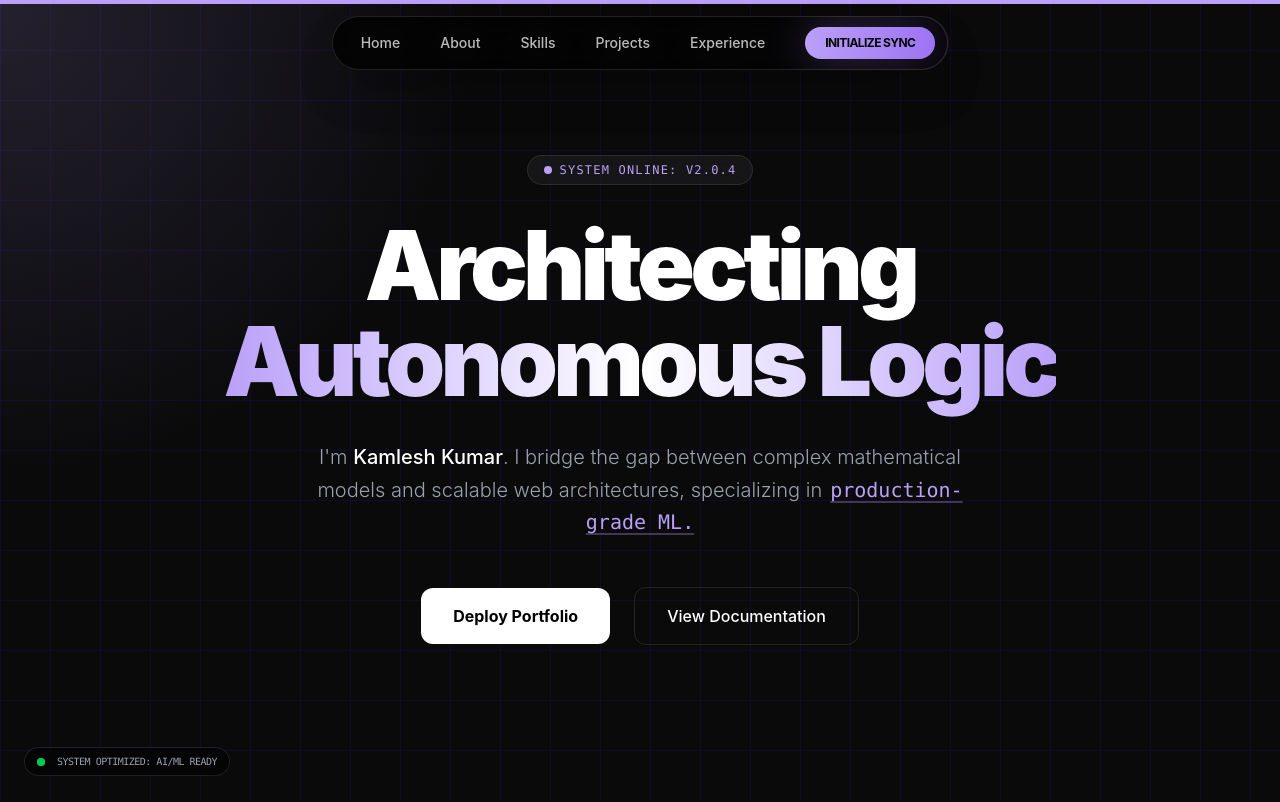
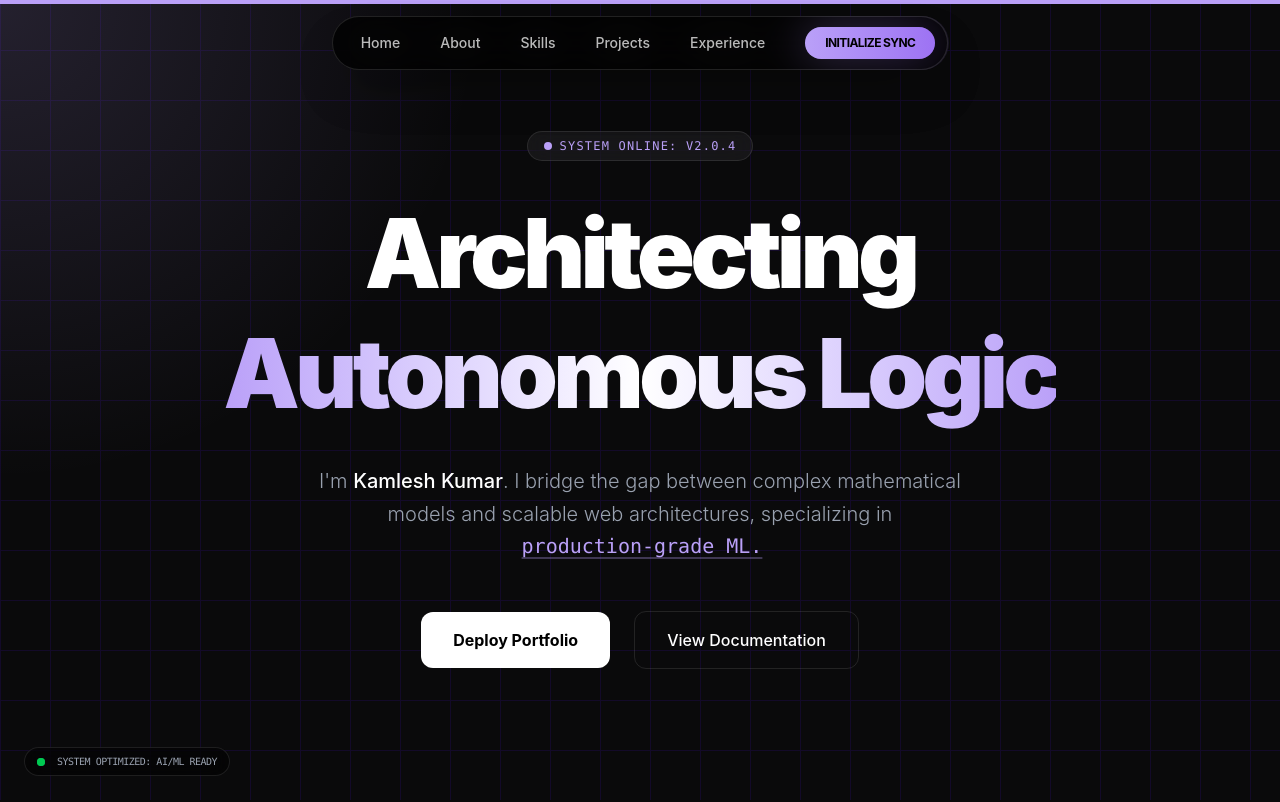
Before and after one commit to Kamlesh-Kumar-ai/kamlesh.AI-portfolio, a React (Vite) app: page / in a window 1280 px wide. Shown: the top 802 px of the page. Built offline with nearby package versions, Linux system fonts and the light colour scheme.

Commit message:
Fix content centering by making padding responsive across all sections

```diff
--- a/src/components/About.jsx
+++ b/src/components/About.jsx
@@ -9,12 +9,12 @@ const highlights = [
 
 export default function About() {
   return (
-    <section id="about" className="relative py-32 bg-[#0a0a0b] overflow-hidden">
+    <section id="about" className="relative py-20 sm:py-24 md:py-32 bg-[#0a0a0b] overflow-x-hidden">
       {/* Background AI Mesh */}
       <div className="absolute inset-0 opacity-10"
            style={{ backgroundImage: `radial-gradient(#BAA0F8 0.5px, transparent 0.5px)`, backgroundSize: '24px 24px' }} />
 
-      <div className="relative max-w-7xl mx-auto px-6">
+      <div className="relative max-w-7xl mx-auto px-4 sm:px-6">
         {/* Section Header */}
         <motion.div
           initial={{ opacity: 0, y: 20 }}
--- a/src/components/Experinence.jsx
+++ b/src/components/Experinence.jsx
@@ -31,11 +31,11 @@ const experiences = [
 
 export default function Experience() {
   return (
-    <section id="experience" className="relative py-32 bg-[#0a0a0b] overflow-hidden">
+    <section id="experience" className="relative py-20 sm:py-24 md:py-32 bg-[#0a0a0b] overflow-x-hidden">
       {/* Background Decorative Element */}
       <div className="absolute top-0 right-0 w-1/3 h-full bg-[#BAA0F8]/5 blur-[120px] -z-10" />
 
-      <div className="max-w-5xl mx-auto px-6">
+      <div className="max-w-5xl mx-auto px-4 sm:px-6">
         {/* Header */}
         <motion.div
           initial={{ opacity: 0, x: -20 }}
--- a/src/components/Footer.jsx
+++ b/src/components/Footer.jsx
@@ -5,11 +5,11 @@ export default function Footer() {
   const currentYear = new Date().getFullYear();
 
   return (
-    <footer className="relative bg-[#0a0a0b] pt-20 pb-10 border-t border-white/5 overflow-hidden">
+    <footer className="relative bg-[#0a0a0b] pt-16 sm:pt-20 pb-8 sm:pb-10 border-t border-white/5 overflow-x-hidden">
       {/* Background Decorative Element */}
       <div className="absolute top-0 left-1/2 -translate-x-1/2 w-full h-px bg-gradient-to-r from-transparent via-[#BAA0F8]/50 to-transparent opacity-30" />
 
-      <div className="max-w-7xl mx-auto px-6">
+      <div className="max-w-7xl mx-auto px-4 sm:px-6">
         <div className="grid grid-cols-1 md:grid-cols-2 lg:grid-cols-4 gap-12 mb-16">
 
           {/* Column 1: Brand & Bio */}
--- a/src/components/Hero.jsx
+++ b/src/components/Hero.jsx
@@ -23,7 +23,7 @@ export default function Hero() {
   }, []);
 
   return (
-    <section id="home" className="relative min-h-screen flex items-center justify-center overflow-hidden bg-[#0a0a0b]">
+    <section id="home" className="relative min-h-screen w-full flex items-center justify-center overflow-x-hidden bg-[#0a0a0b]">
 
       {/* 1. Dynamic Grid Background */}
       <div className="absolute inset-0 opacity-20"
@@ -41,7 +41,7 @@ export default function Hero() {
         }}
       />
 
-      <div className="relative z-10 max-w-7xl mx-auto px-6 text-center">
+      <div className="relative z-10 w-full max-w-7xl mx-auto px-4 sm:px-6 text-center">
         {/* Intro Badge with Pulse */}
         <motion.div
           initial={{ opacity: 0, scale: 0.9 }}
@@ -59,30 +59,30 @@ export default function Hero() {
         <motion.h1
           initial={{ opacity: 0, y: 20 }}
           animate={{ opacity: 1, y: 0 }}
-          className="text-5xl md:text-8xl font-black text-white tracking-tighter"
+          className="text-3xl sm:text-5xl md:text-7xl lg:text-8xl font-black text-white tracking-tighter leading-tight"
         >
-          Architecting <br />
+          Architecting <br className="hidden sm:block" />
           <span className="bg-clip-text text-transparent bg-gradient-to-r from-[#BAA0F8] via-white to-[#BAA0F8] animate-gradient-x">
             Autonomous Logic
           </span>
         </motion.h1>
 
         {/* Dynamic Subtitle */}
-        <motion.p className="mt-8 max-w-2xl mx-auto text-gray-400 text-lg md:text-xl font-light leading-relaxed">
+        <motion.p className="mt-6 sm:mt-8 max-w-2xl mx-auto text-gray-400 text-xs sm:text-sm md:text-lg lg:text-xl font-light leading-relaxed px-2">
           I'm <span className="text-white font-medium">Kamlesh Kumar</span>. I bridge the gap between complex
           mathematical models and scalable web architectures, specializing in
-          <span className="text-[#BAA0F8] font-mono ml-2 underline underline-offset-4 decoration-[#BAA0F8]/30">
+          <span className="text-[#BAA0F8] font-mono inline-block ml-1 underline underline-offset-4 decoration-[#BAA0F8]/30">
              production-grade ML.
           </span>
         </motion.p>
 
         {/* Magnetic Buttons */}
-        <div className="mt-12 flex flex-wrap items-center justify-center gap-6">
+        <div className="mt-8 sm:mt-12 flex flex-col sm:flex-row flex-wrap items-center justify-center gap-4 sm:gap-6 px-2">
           <motion.a
             href="#projects"
             whileHover={{ scale: 1.05, boxShadow: "0 0 30px rgba(186,160,248,0.4)" }}
             whileTap={{ scale: 0.98 }}
-            className="group relative px-8 py-4 bg-white text-black font-bold rounded-xl overflow-hidden"
+            className="group relative w-full sm:w-auto px-6 sm:px-8 py-3 sm:py-4 bg-white text-black font-bold rounded-xl overflow-hidden text-sm sm:text-base"
           >
             <span className="relative z-10">Deploy Portfolio</span>
             <motion.div className="absolute inset-0 bg-[#BAA0F8] translate-y-[100%] group-hover:translate-y-0 transition-transform duration-300" />
@@ -91,7 +91,7 @@ export default function Hero() {
           <motion.a
             href="#contact"
             whileHover={{ scale: 1.05, backgroundColor: "rgba(255,255,255,0.05)" }}
-            className="px-8 py-4 border border-white/10 text-white font-medium rounded-xl transition-all"
+            className="w-full sm:w-auto px-6 sm:px-8 py-3 sm:py-4 border border-white/10 text-white font-medium rounded-xl transition-all text-sm sm:text-base"
           >
             View Documentation
           </motion.a>
--- a/src/components/Skills.jsx
+++ b/src/components/Skills.jsx
@@ -38,8 +38,8 @@ const skillCategories = [
 
 export default function SkillsSection() {
   return (
-    <section id="skills" className="py-24 bg-[#0a0a0b] relative overflow-hidden">
-      <div className="max-w-7xl mx-auto px-6 relative z-10">
+    <section id="skills" className="py-20 sm:py-24 md:py-28 bg-[#0a0a0b] relative overflow-x-hidden">
+      <div className="max-w-7xl mx-auto px-4 sm:px-6 relative z-10">
         <motion.div
           initial={{ opacity: 0, y: 20 }}
           whileInView={{ opacity: 1, y: 0 }}
--- a/src/components/SocialProfiles.jsx
+++ b/src/components/SocialProfiles.jsx
@@ -30,8 +30,8 @@ const socialLinks = [
 
 export default function SocialSection() {
   return (
-    <section id="contact" className="py-24 bg-[#0a0a0b] relative overflow-hidden">
-      <div className="max-w-7xl mx-auto px-6">
+    <section id="contact" className="py-20 sm:py-24 md:py-28 bg-[#0a0a0b] relative overflow-x-hidden">
+      <div className="max-w-7xl mx-auto px-4 sm:px-6">
         <div className="grid grid-cols-1 lg:grid-cols-2 gap-16 items-center">
 
           {/* Left Side: Text Content */}
```
